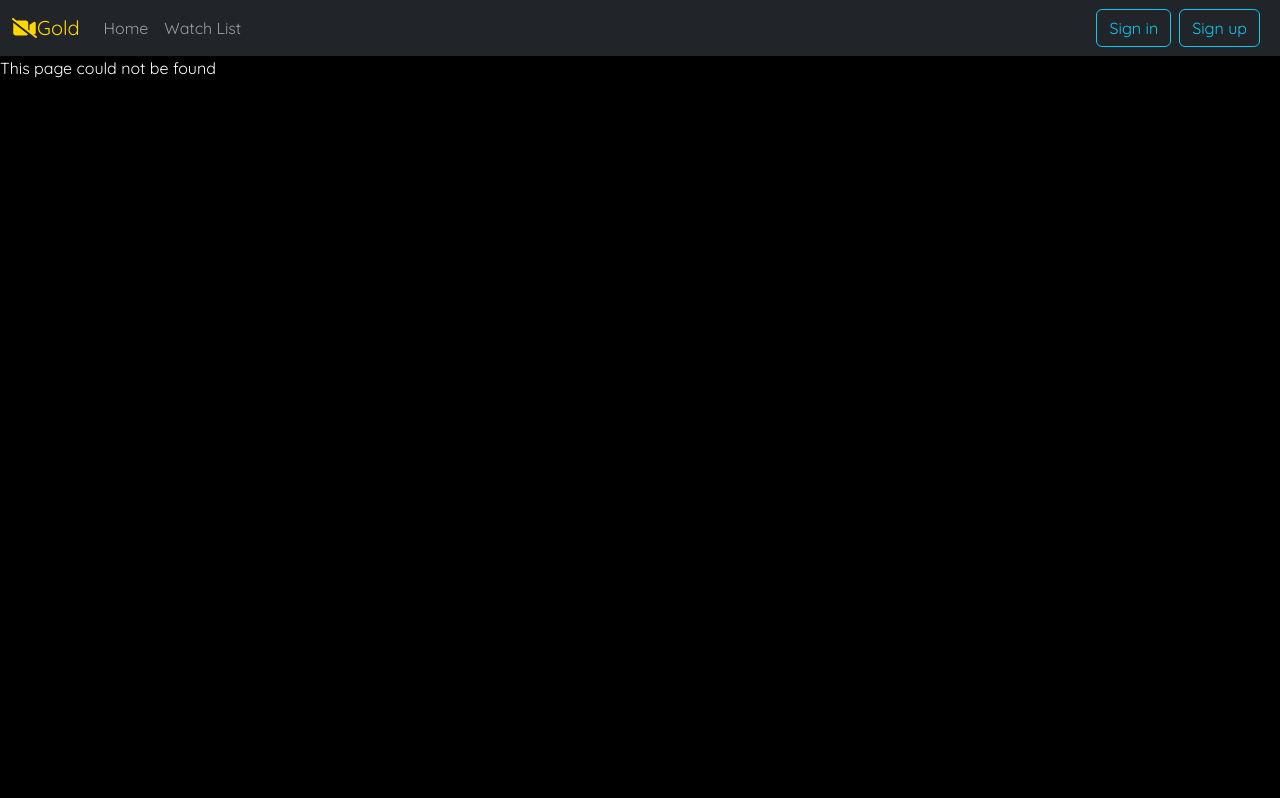
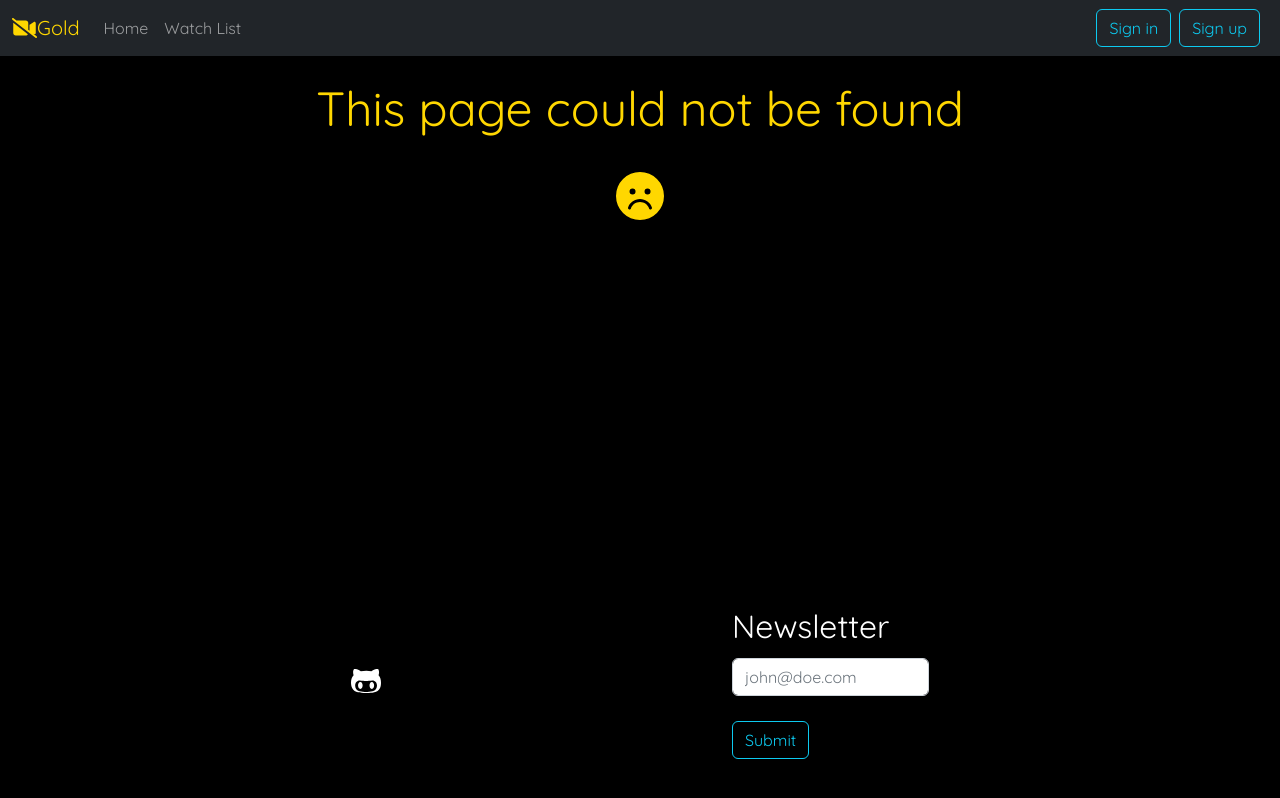
Before and after one commit to HaRreS28/Movie-Api-react, a React (Create React App) app: page /error in a window 1280 px wide. Built offline with nearby package versions, Linux system fonts and the light colour scheme; no server answers.

Commit message:
footer with newsletter

```diff
--- a/package.json
+++ b/package.json
@@ -5,6 +5,7 @@
   "dependencies": {
     "@emotion/react": "^11.10.5",
     "@emotion/styled": "^11.10.5",
+    "@fortawesome/free-brands-svg-icons": "^6.3.0",
     "@fortawesome/free-solid-svg-icons": "^6.3.0",
     "@fortawesome/react-fontawesome": "^0.2.0",
     "@mui/material": "^5.11.8",
@@ -20,6 +21,7 @@
     "react-player": "^2.11.2",
     "react-router-dom": "^6.8.1",
     "react-scripts": "5.0.1",
+    "validator": "^13.9.0",
     "web-vitals": "^2.1.4"
   },
   "scripts": {
--- a/src/App.js
+++ b/src/App.js
@@ -8,6 +8,8 @@ import Header from './components/header/Header';
 import Trailer from './components/trailer/Trailer';
 import Reviews from './components/reviews/Reviews';
 import NotFound from './components/notFound/NotFound';
+import Footer from './components/footer/Footer';
+import WatchList from './components/watchlist/WatchList';
 
 function App() {
 
@@ -51,10 +53,12 @@ const getMovieData = async (movieId) => {
           <Route path='/' element={<Home movies={movies}/>}/>
           <Route path='/Trailer/:ytTrailerId' element={<Trailer/>}/>
           <Route path='/Reviews/:movieId' element={<Reviews getMovieData={getMovieData} movie={movie}
-           reviews={reviews} setReviews={setReviews}/>}></Route>
+           reviews={reviews} setReviews={setReviews}/>}/>
+           <Route path='/watchlist' element={<WatchList movies={movies}/>}/>
            <Route path='*' element={<NotFound/>}/>
         </Route>
       </Routes>
+      <Footer/>
     </div>
   );
 }
--- a/src/components/Layout.js
+++ b/src/components/Layout.js
@@ -4,7 +4,7 @@ import React from 'react'
 
 const Layout = () => {
   return (
-    <main>
+    <main style={{flex:'1'}}>
         <Outlet/>
     </main>
   )
--- /dev/null
+++ b/src/components/footer/Footer.css
@@ -0,0 +1,22 @@
+.footer-container{
+    display: flex;
+    align-items: center;
+    justify-content: space-evenly;
+    font-size: 2rem;
+    margin: 40px 0;
+}
+
+@media screen and (max-width:800px) {
+    .footer-container{
+    flex-direction: column;
+    justify-content: center;
+    }
+
+    .footer-form{
+        display: flex;
+        flex-direction: column;
+        align-items: center;
+        justify-content: center;
+        text-align: center;
+    }
+}
--- /dev/null
+++ b/src/components/footer/Footer.js
@@ -0,0 +1,66 @@
+import React from 'react'
+import {Form,Button} from 'react-bootstrap'
+import { FontAwesomeIcon } from '@fortawesome/react-fontawesome'
+import { faGithubAlt } from '@fortawesome/free-brands-svg-icons'
+import { useState } from 'react'
+import api from '../../api/axiosConfig'
+import validator from "validator";
+import './Footer.css'
+
+
+const Footer = () => {
+
+    const [email,setEmail] = useState('')
+    const [validated, setValidated] = useState(false);
+    const [error,setError] = useState()
+    const [message,setMessage] = useState('')
+
+    async function handleSubmit(e){
+        e.preventDefault();
+
+        if(!validated){
+            setError('Email is not valid!')
+        }
+        else{
+        try {
+        const response = await api.post('/api/v1/newsletter', {mail:email} );
+        setEmail('')
+        setValidated(false)
+        setMessage("Email sent successfuly")
+        }
+        catch(error){
+          setError('Something gone wrong')
+        }
+        }
+    }
+
+    function handleChange(e){
+    const value = e.target.value
+        setMessage('')
+        setEmail(value)
+        if(email!=='' && validator.isEmail(email)){
+        setValidated(true)
+        }
+        else{
+            setValidated(false)
+        }
+        setError('')
+    }
+
+  return (
+    <footer className='footer-container'>
+        <FontAwesomeIcon icon={faGithubAlt}/>
+        <Form className='footer-form'>
+        <Form.Group className='mb-3' controlId='exampleForm.ControlTextarea1'>
+            <Form.Label>Newsletter</Form.Label>
+            {error ? <p style={{color:"red"}}> {error} </p>:''}
+            {message ? <p style={{color:"green"}}> {message} </p>:''}
+            <Form.Control type="email" isValid={validated} value={email} onChange={handleChange} placeholder={'john@doe.com'}/>
+        </Form.Group>
+        <Button variant="outline-info" onClick={handleSubmit}>Submit</Button>
+        </Form>
+    </footer>
+  )
+}
+
+export default Footer
--- a/src/components/header/Header.js
+++ b/src/components/header/Header.js
@@ -13,8 +13,8 @@ const Header = () => {
             <Navbar.Toggle aria-controls='navbarScroll'/>
             <Navbar.Collapse id='navbarScroll'>
                 <Nav className='me-auto my-2 my-lg-0' style={{maxHeight:'100px'}} navbarScroll>
-                    <NavLink className='nav-link' to="/">Home</NavLink>
-                    <NavLink className='nav-link' to="/watchlist">Watch List</NavLink>
+                    <NavLink className='nav-link' href="/">Home</NavLink>
+                    <NavLink className='nav-link' href="/watchlist">Watch List</NavLink>
                 </Nav>
                 <Button variant='outline-info' className='me-2'>Sign in</Button>
                 <Button variant='outline-info' className='me-2'>Sign up</Button>
--- /dev/null
+++ b/src/components/notFound/NotFound.css
@@ -0,0 +1,9 @@
+.not-found-container{
+    display: flex;
+    align-items: center;
+    justify-content: center;
+    flex-direction: column;
+    font-size: 3rem;
+    color: gold;
+    text-align: center;
+}
--- a/src/components/notFound/NotFound.js
+++ b/src/components/notFound/NotFound.js
@@ -1,8 +1,16 @@
 import React from 'react'
+import './NotFound.css'
+import { FontAwesomeIcon } from '@fortawesome/react-fontawesome'
+import { faFaceFrown } from '@fortawesome/free-solid-svg-icons'
 
 const NotFound = () => {
   return (
-    <div>This page could not be found</div>
+    <div className='not-found-container mt-3'>
+      <div>
+       <p>This page could not be found</p>
+       <FontAwesomeIcon icon={faFaceFrown}/>
+    </div>
+    </div>
   )
 }
 
--- /dev/null
+++ b/src/components/watchlist/WatchList.js
@@ -0,0 +1,15 @@
+import React from 'react'
+
+const WatchList = ({movies}) => {
+  return (
+    <p>
+    {
+        movies.map(movie=>{
+            return <p>{movie.imdbId}</p>;
+        })
+    }
+    </p>
+  )
+}
+
+export default WatchList
```
Also changed, not shown: src/logo.svg (deleted), 1 other file (tests, documents, lock files or other folders).
